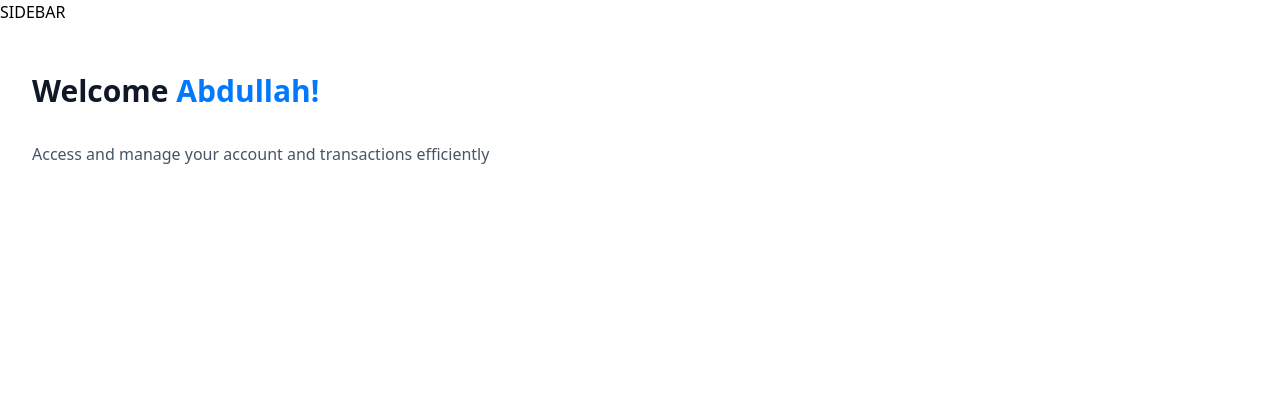
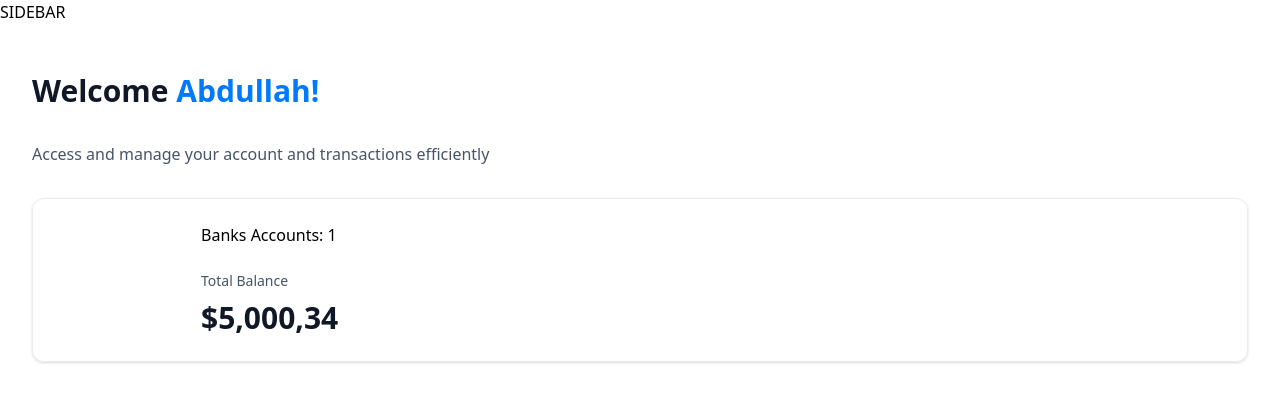
Before and after one commit to Abdul-luh/Horizon-banking-app, a Next.js app: page / in a window 1280 px wide. Shown: the top 402 px of the page. Built offline with nearby package versions, Linux system fonts and the light colour scheme.

Commit message:
add TotalBalanveBox

```diff
--- a/app/(root)/page.tsx
+++ b/app/(root)/page.tsx
@@ -1,4 +1,5 @@
 import HeaderBox from '@/components/HeaderBox'
+import TotalBalanceBox from '@/components/TotalBalanceBox'
 import React from 'react'
 
 export default function page() {
@@ -12,6 +13,13 @@
         user={LoggedIn.firstName || "Guest"}
         subtext="Access and manage your account and transactions efficiently"
         />
+
+        <TotalBalanceBox
+        accounts={[]}
+        totalBanks={1}
+        totalCurrentBalance={5000.34}
+        />
+
       </div>
     </section>
   )
--- /dev/null
+++ b/components/AnimatedCounter.tsx
@@ -0,0 +1,16 @@
+import React from "react";
+import CountUp from "react-countup";
+
+export default function AnimatedCounter({ amount }: { amount: number }) {
+  return (
+    <div>
+      <CountUp
+        end={amount}
+        decimal=","
+        prefix="$"
+        duration={2.5}
+        decimals={2}
+      />
+    </div>
+  );
+}
--- /dev/null
+++ b/components/TotalBalanceBox.tsx
@@ -0,0 +1,27 @@
+"use client";
+import { formatAmount } from "@/lib/utils";
+import React from "react";
+import CountUp from "react-countup";
+import AnimatedCounter from "./AnimatedCounter";
+
+export default function TotalBalanceBox({
+  acccounts = [],
+  totalBanks,
+  totalCurrentBalance,
+}: TotlaBalanceBoxProps) {
+  return (
+    <section className="total-balance">
+      <div className="total-balance-chart">{/* DOUGHNUT CHART  */}</div>
+
+      <div className="flex flex-col gap-6 capitalize">
+        <h2>Banks accounts: {totalBanks}</h2>
+        <div className="flex flex-col gap-2">
+          <p className="total-balance-label ">total Balance</p>
+          <p className="total-balance-amount flex-center gap-2">
+            <AnimatedCounter amount={totalCurrentBalance} />
+          </p>
+        </div>
+      </div>
+    </section>
+  );
+}
--- a/package.json
+++ b/package.json
@@ -16,7 +16,9 @@
     "clsx": "^2.1.1",
     "lucide-react": "^0.471.1",
     "next": "15.1.4",
+    "query-string": "^9.1.1",
     "react": "^19.0.0",
+    "react-countup": "^6.5.3",
     "react-dom": "^19.0.0",
     "react-hook-form": "^7.54.2",
     "tailwind-merge": "^2.6.0",
```
Also changed, not shown: 1 other file (tests, documents, lock files or other folders).
